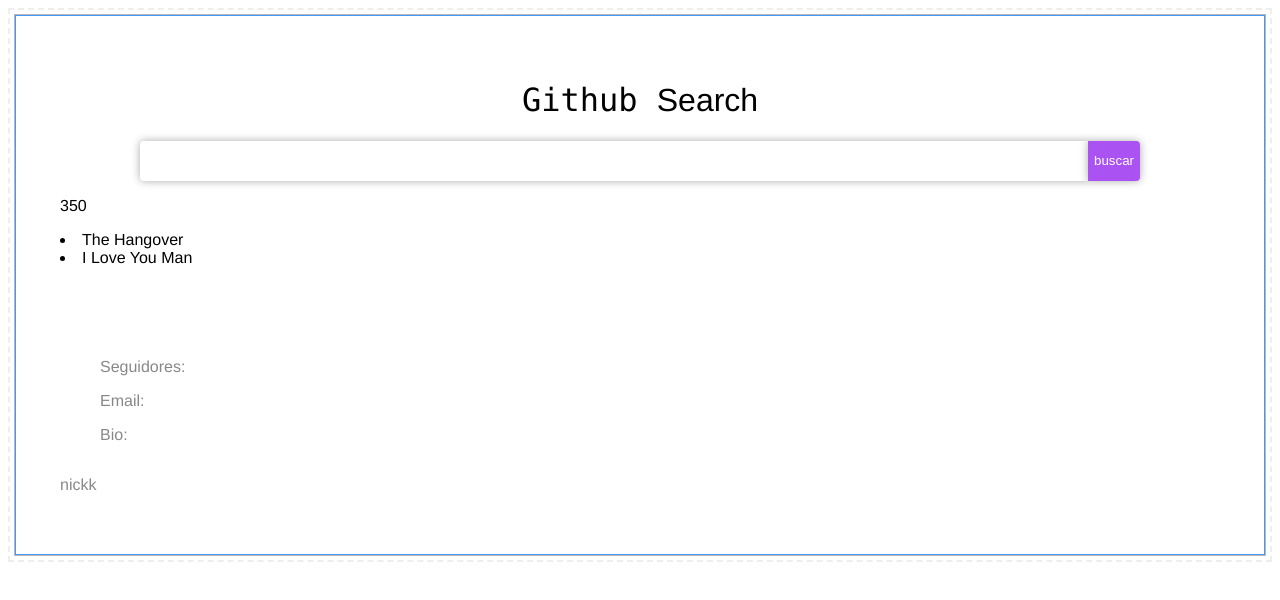
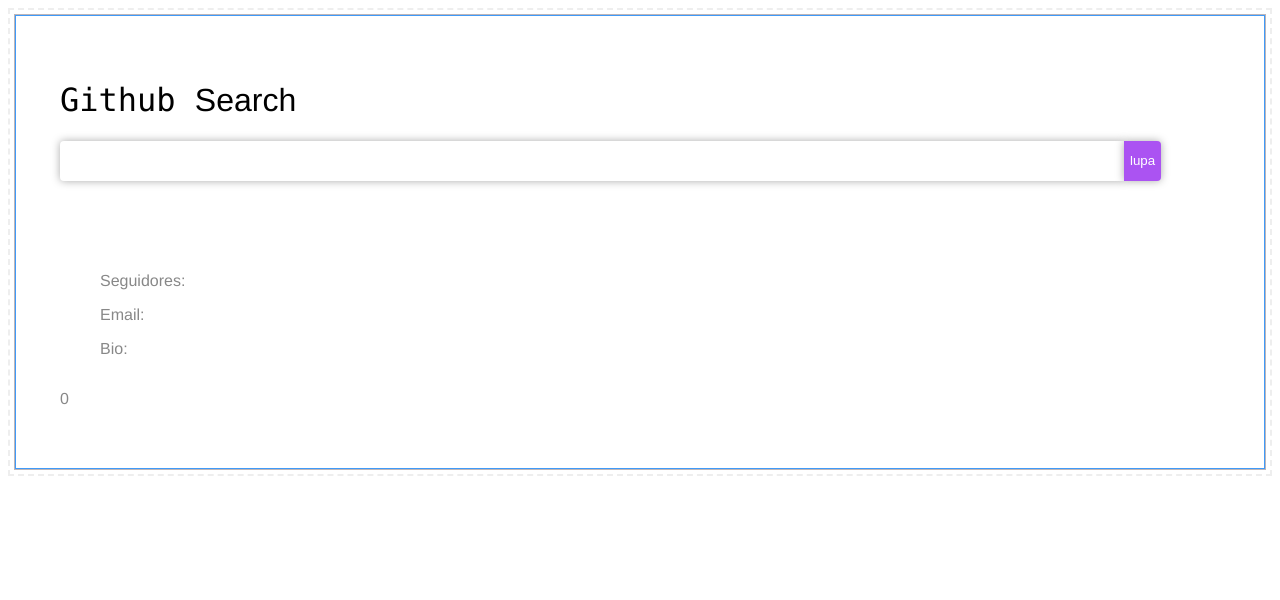
Before and after one commit to gubriana/usuarios-github, a Vue app: page /#/details in a window 1280 px wide. Shown: the top 600 px of the page. Built offline with nearby package versions, Linux system fonts and the light colour scheme.

Commit message:
Vuex instalado para compartir data con componentes

```diff
--- a/src/App.vue
+++ b/src/App.vue
@@ -1,32 +1,16 @@
 <template>
   <div class="app frame">
-    <form class="search-form">
+    <form class="form-user">
       <h1 class="title">Github <span>Search</span></h1>
         <input class="form-field shadow" type="text" v-model="userLogin">
-        <button class="btn shadow bg-primary-color" type="button" @click.prevent="sendUser"> buscar</button>
+        <button class="btn shadow bg-primary-color" type="button" @click="sendUser"> lupa</button>
     </form>
-
-      <p>{{ count }}</p>
-       <li v-for="movie in comedyMovies" :key="movie.id">{{ movie.title }}</li>
-
-          <p>{{algo}}</p>
     <router-view></router-view>
   </div>
 </template>
 <script>
 export default {
   name: 'App',
-  data() {
-    return {
-      userAvatar: '',
-      userName: '',
-      userLogin: '',
-      userFollowers: '',
-      userEmail: '',
-      userBio: '',
-      userRepos: [],
-    }
-  },
   methods: {
     sendUser() {
       this.axios.get(`https://api.github.com/users/${this.userLogin}`)
@@ -40,7 +24,7 @@
       })
       .catch((error) => {
         console.log(error);
-        this.$router.push('/*')
+        this.$router.push('/not-found')
       })
       this.axios.get(`https://api.github.com/users/${this.userLogin}/repos`)
       .then((datos) => {
@@ -48,14 +32,20 @@
         this.userRepos = repos;
         this.$router.push('/details')
       })
+      this.$store.commit('writeCount')
     }
+
   },
-  computed: {
-    count() {
-      return this.$store.state.count
-    },
-    comedyMovies() {
-      return this.$store.state.movies.filter(movie => movie.genre === "Comedy");
+  data() {
+    return {
+      userAvatar: '',
+      userName: '',
+      userLogin: '',
+      userFollowers: '',
+      userEmail:'',
+      userBio: '',
+      userRepos: [],
+      inputData: {}
     }
   }
 }
@@ -103,7 +93,7 @@
   font-family: Montserrat, Helvetica, Arial, sans-serif;
 }
 .form-field {
-  width: 80%;
+  width: 90%;
   height: 40px;
   border: 0;
   border-radius: 4px 0px 0px 4px;
@@ -119,8 +109,4 @@
 .shadow {
  box-shadow: 0px 0px 9px 0px rgba(170,170,170,1);
 }
-.search-form {
-  width: 100%;
-  text-align: center;
-}
 </style>
--- a/src/components/Details.vue
+++ b/src/components/Details.vue
@@ -4,7 +4,7 @@
       <li class="user">
         <img class="img-avatar" :src="userAvatar" alt="">
         <h1>{{userName}}</h1>
-        <p class="user-name" v-bind="userLogin"> {{userLogin}}</p>
+        <p class="user-name"> {{userLogin}}</p>
         <p>Seguidores: {{userFollowers}}</p>
         <p>Email: {{userEmail}}</p>
         <p>Bio: {{userBio}}</p>
@@ -16,7 +16,9 @@
         </div>
       </li>
     </ul>
-    <p>{{algo}}</p>
+
+    <p>{{ count }}</p>
+
   </div>
 </template>
 <script>
@@ -34,12 +36,6 @@
   computed: {
     count() {
       return this.$store.state.count
-    },
-    comedyMovies() {
-      return this.$store.state.movies.filter(movie => movie.genre === "Comedy");
-    },
-    algo() {
-      return this.$store.state.algo
     }
   }
 }
--- a/src/components/NotFound.vue
+++ b/src/components/NotFound.vue
@@ -1,16 +1,12 @@
 <template>
   <div class="content">
-    <h1 class="primary-color center-text">Usuario no encontrado :(</h1>
+    <h1 class="primary-color">Usuario no encontrado :(</h1>
   </div>
 </template>
 <script>
-  export default {
+export default {
   name: 'NotFound',
-  }
+}
 </script>
 <style scoped>
-.center-text {
-  display: flex;
-  justify-content: center;
-}
 </style>
--- a/src/main.js
+++ b/src/main.js
@@ -1,32 +1,25 @@
 import Vue from 'vue'
+import Vuex from 'vuex'
 import axios from 'axios'
-import Vuex from 'vuex'
 import App from '@/App.vue'
 import router from '@/router/index.js'
 
 Vue.config.productionTip = false
 
-Vue.prototype.axios = axios;
-
 Vue.use(Vuex)
 
-const store = new Vuex.Store({
-  state: {
-    count: 350,
-    movies: [
-      { id: 1, title: 'The Hangover', genre: 'Comedy' },
-      { id: 2, title: 'I Love You Man', genre: 'Comedy' },
-      { id: 3, title: 'Cars', genre: 'Family' },
-      { id: 4, title: 'Toy Story', genre: 'Family' },
-    ],
-    algo: 'nickk'
-  }
-  /* mutations: {
-    increment(state) {
-      state.count++
+  const store = new Vuex.Store({
+    state: {
+      count: 0,
+    },
+    mutations: {
+      writeCount(state) {
+        state.count = 3
+      }
     }
-  } */
-})
+  })
+
+Vue.prototype.axios = axios;
 
 new Vue({
   store,
--- a/src/router/index.js
+++ b/src/router/index.js
@@ -11,7 +11,7 @@
           path: '/',
       },
       {
-          path: '/details/',
+          path: '/details',
           component: Details,
       },
       {
```
